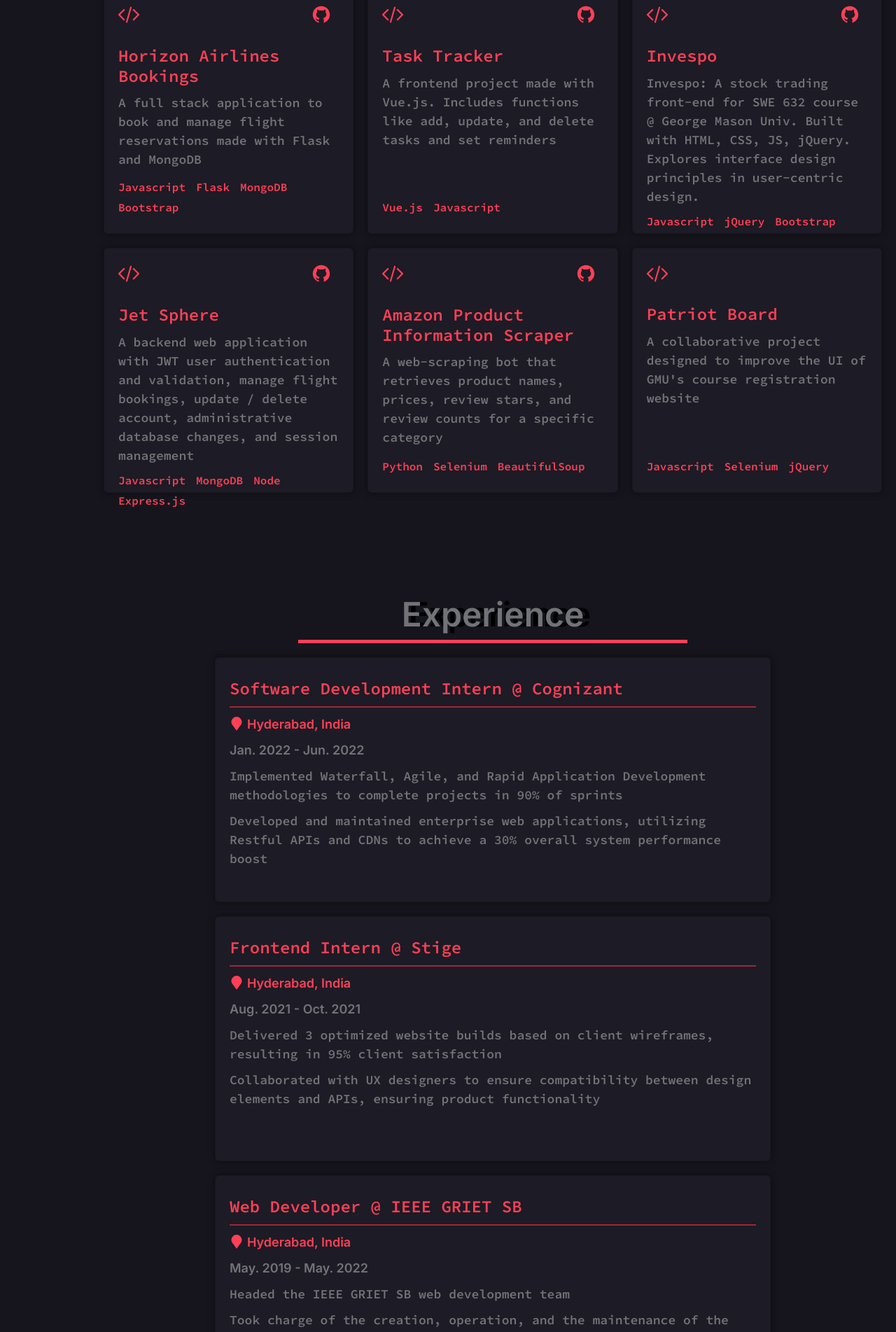
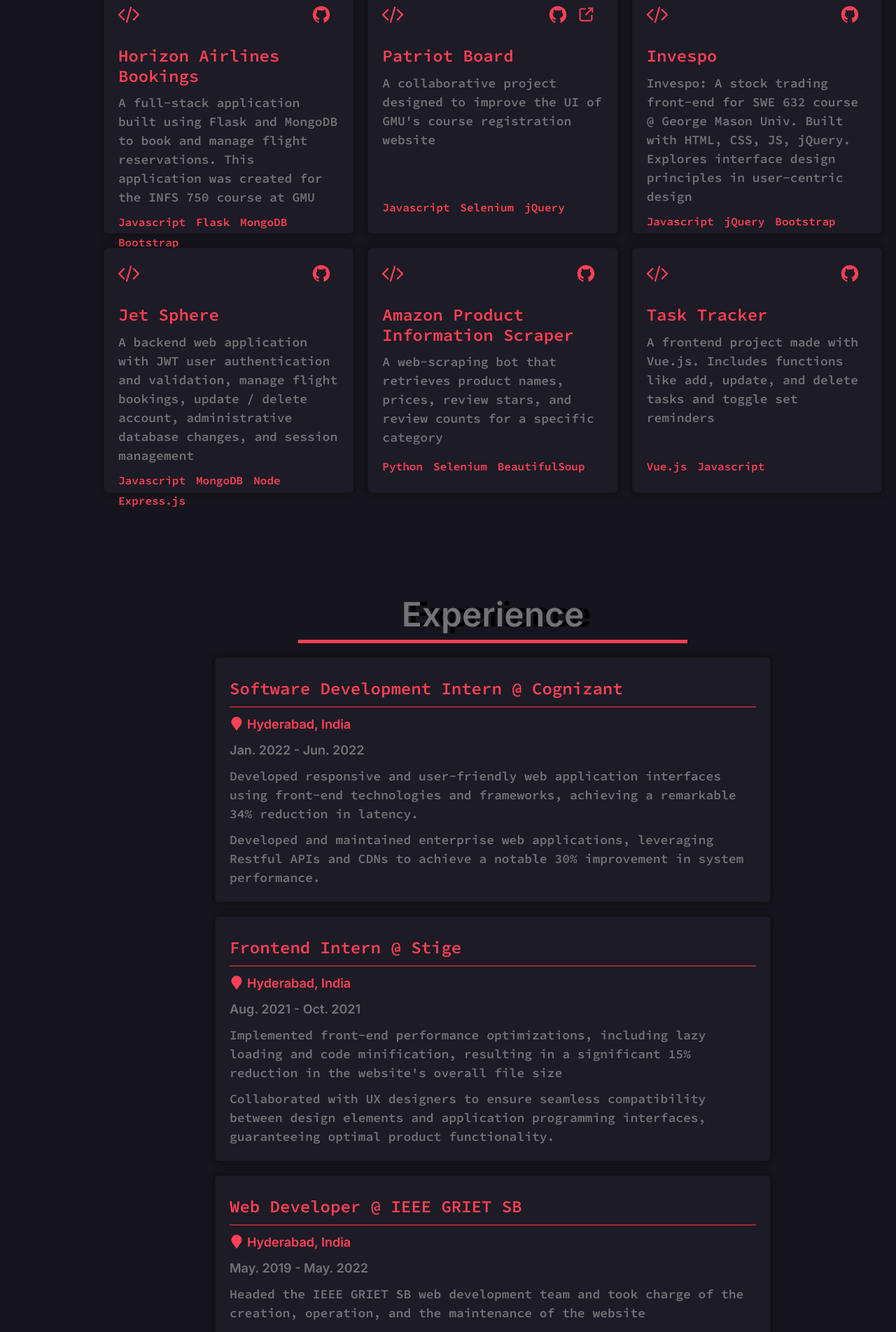
Before and after one commit to praneethravuri/PRAV-V2, a Vue app: page / in a window 1280 px wide. Shown: the part 2100-4003 px from the top of the page at 70% size. Built offline with nearby package versions, Linux system fonts and the light colour scheme.

Commit message:
Project and exp content change

```diff
--- a/src/components/Experience.vue
+++ b/src/components/Experience.vue
@@ -21,10 +21,10 @@
       </div>
       <p class="card-date">Jan. 2022 - Jun. 2022</p>
       <div class="card-content">
-        <p>Implemented Waterfall, Agile, and Rapid Application Development methodologies to complete projects in 90% of
-          sprints</p>
-        <p>Developed and maintained enterprise web applications, utilizing Restful APIs and CDNs to achieve a 30% overall
-          system performance boost</p>
+        <p>Developed responsive and user-friendly web application interfaces using front-end technologies and frameworks,
+          achieving a remarkable 34% reduction in latency.</p>
+        <p>Developed and maintained enterprise web applications, leveraging Restful APIs and CDNs to achieve a notable 30%
+          improvement in system performance.</p>
       </div>
     </div>
 
@@ -41,8 +41,8 @@
       </div>
       <p class="card-date">Aug. 2021 - Oct. 2021</p>
       <div class="card-content">
-        <p>Delivered 3 optimized website builds based on client wireframes, resulting in 95% client satisfaction</p>
-        <p>Collaborated with UX designers to ensure compatibility between design elements and APIs, ensuring product functionality</p>
+        <p>Implemented front-end performance optimizations, including lazy loading and code minification, resulting in a significant 15% reduction in the website's overall file size</p>
+        <p>Collaborated with UX designers to ensure seamless compatibility between design elements and application programming interfaces, guaranteeing optimal product functionality.</p>
       </div>
     </div>
 
@@ -59,8 +59,8 @@
       </div>
       <p class="card-date">May. 2019 - May. 2022</p>
       <div class="card-content">
-        <p>Headed the IEEE GRIET SB web development team</p>
-        <p>Took charge of the creation, operation, and the maintenance of the website</p>
+        <p>Headed the IEEE GRIET SB web development team and took charge of the creation, operation, and the maintenance of the website</p>
+        <p>Selected as the student ambassador for IEEE xTreme 14.0, 2020 competition, responsible for overseeing and coordinating all college participants in the hackathon.</p>
       </div>
     </div>
 
--- a/src/components/Projects.vue
+++ b/src/components/Projects.vue
@@ -6,7 +6,9 @@
         <div class="section-line"></div>
     </div>
 
-    <p class="disclaimer"><span>Disclaimer:</span> Some project source code is unavailable due to its association with GMU courses and to uphold the integrity of the <span><a href="https://oai.gmu.edu/full-honor-code-document/" target="_blank">GMU Honor Code</a></span></p>
+    <p class="disclaimer"><span>Disclaimer:</span> Some project source code is unavailable due to its association with GMU
+        courses and to uphold the integrity of the <span><a href="https://oai.gmu.edu/full-honor-code-document/"
+                target="_blank">GMU Honor Code</a></span></p>
 
     <div class="card-grid">
         <div v-for="project in projects" :key="project.projectName" class="card">
@@ -61,19 +63,20 @@
                 },
                 {
                     projectName: "Horizon Airlines Bookings",
-                    projectDescription: "A full stack application to book and manage flight reservations made with Flask and MongoDB",
+                    projectDescription: "A full-stack application built using Flask and MongoDB to book and manage flight reservations. This application was created for the INFS 750 course at GMU",
                     githubLink: "https://github.com/praneethravuri/Horizon-Airlines-Bookings",
                     tags: ["Javascript", "Flask", "MongoDB", "Bootstrap"]
                 },
                 {
-                    projectName: "Task Tracker",
-                    projectDescription: "A frontend project made with Vue.js. Includes functions like add, update, and delete tasks and set reminders",
-                    githubLink: "https://github.com/praneethravuri/Task-Tracker",
-                    tags: ["Vue.js" , "Javascript"]
+                    projectName: "Patriot Board",
+                    projectDescription: "A collaborative project designed to improve the UI of GMU's course registration website",
+                    githubLink: "https://github.com/praneethravuri/Patriot-Board",
+                    websiteLink : "http://mason.gmu.edu/~kdonapat/index",
+                    tags: ["Javascript", "Selenium", "jQuery"]
                 },
                 {
                     projectName: "Invespo",
-                    projectDescription: "Invespo: A stock trading front-end for SWE 632 course @ George Mason Univ. Built with HTML, CSS, JS, jQuery. Explores interface design principles in user-centric design.",
+                    projectDescription: "Invespo: A stock trading front-end for SWE 632 course @ George Mason Univ. Built with HTML, CSS, JS, jQuery. Explores interface design principles in user-centric design",
                     githubLink: "https://github.com/praneethravuri/Invespo",
                     tags: ["Javascript", "jQuery", "Bootstrap"]
                 },
@@ -90,10 +93,12 @@
                     tags: ["Python", "Selenium", "BeautifulSoup"]
                 },
                 {
-                    projectName: "Patriot Board",
-                    projectDescription: "A collaborative project designed to improve the UI of GMU's course registration website",
-                    tags: ["Javascript", "Selenium", "jQuery"]
+                    projectName: "Task Tracker",
+                    projectDescription: "A frontend project made with Vue.js. Includes functions like add, update, and delete tasks and toggle set reminders",
+                    githubLink: "https://github.com/praneethravuri/Task-Tracker",
+                    tags: ["Vue.js", "Javascript"]
                 }
+
             ],
         };
     },
```
